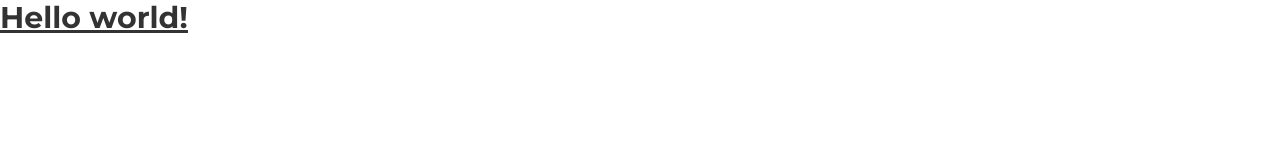
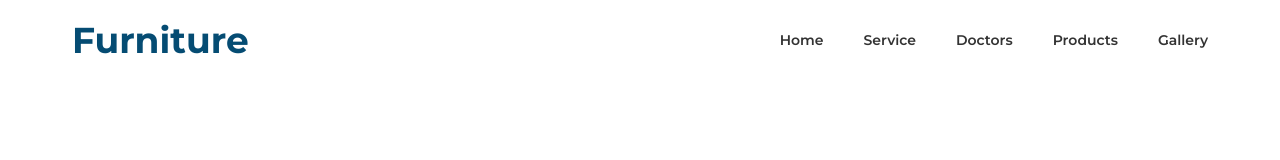
Before and after one commit to harunagangx/furniture-website, a plain HTML site: page index.html in a window 1280 px wide. Drawn offline with nearby package versions, Linux system fonts and the light colour scheme.

Commit message:
feat: implement responsive navbar component

```diff
--- a/index.html
+++ b/index.html
@@ -5,9 +5,34 @@
     <meta name="viewport" content="width=device-width, initial-scale=1.0" />
     <link rel="stylesheet" href="style.css" />
     <script src="https://cdn.jsdelivr.net/npm/@tailwindcss/browser@4"></script>
+    <style type="text/tailwindcss">
+      @theme {
+        --color-primary: #054c73;
+        --color-secondary: #f2f5ff;
+      }
+    </style>
     <title>Document</title>
   </head>
-  <body>
-    <p class="text-3xl font-bold underline">Hello world!</p>
+  <body class="flex flex-col w-full min-h-screen relative">
+    <!-- Header -->
+    <header class="w-full sticky top-0 z-10 p-2 lg:px-18 lg:py-5">
+      <nav class="w-full flex justify-between items-center">
+        <div class="font-bold text-primary text-lg lg:text-4xl">Furniture</div>
+
+        <!-- Mobile menu button -->
+        <button id="mobile-menu-button" class="w-8 lg:hidden cursor-pointer">
+          <img src="/assets/icons/mobile-menu-icon.svg" alt="Menu" />
+        </button>
+
+        <!-- Navigation links -->
+        <div class="hidden flex items-center gap-3 transition nav-items-container lg:gap-10 lg:flex">
+          <a href="#">Home</a>
+          <a href="#">Service</a>
+          <a href="#">Doctors</a>
+          <a href="#">Products</a>
+          <a href="#">Gallery</a>
+        </div>
+      </nav>
+    </header>
   </body>
 </html>
--- a/style.css
+++ b/style.css
@@ -2,7 +2,6 @@
 
 :root {
   --primary-color: #054c73;
-  --secondary-color: #f2f5ff;
 
   --base-text-color: #333333;
   --base-font-family: 'Montserrat', sans-serif;
@@ -11,16 +10,19 @@
 *,
 *::backdrop,
 *::after {
-  margin: 0;
-  padding: 0;
   box-sizing: border-box;
 }
 
 html,
 body {
   scroll-behavior: smooth;
+}
+
+body {
   color: var(--base-text-color);
   font-family: var(--base-font-family);
+  background-color: #fff;
+  font-size: 14px;
 }
 
 h1,
@@ -42,3 +44,18 @@ a {
   text-decoration: none;
   color: unset;
 }
+
+ul,
+li {
+  list-style: none;
+}
+
+.nav-items-container > a {
+  font-weight: 600;
+  transition: all 0.2s ease-in;
+}
+
+.nav-items-container > a:hover {
+  color: var(--primary-color);
+  scale: 1.1;
+}
```
Also changed, not shown: assets/icons/mobile-menu-icon.svg (added).
